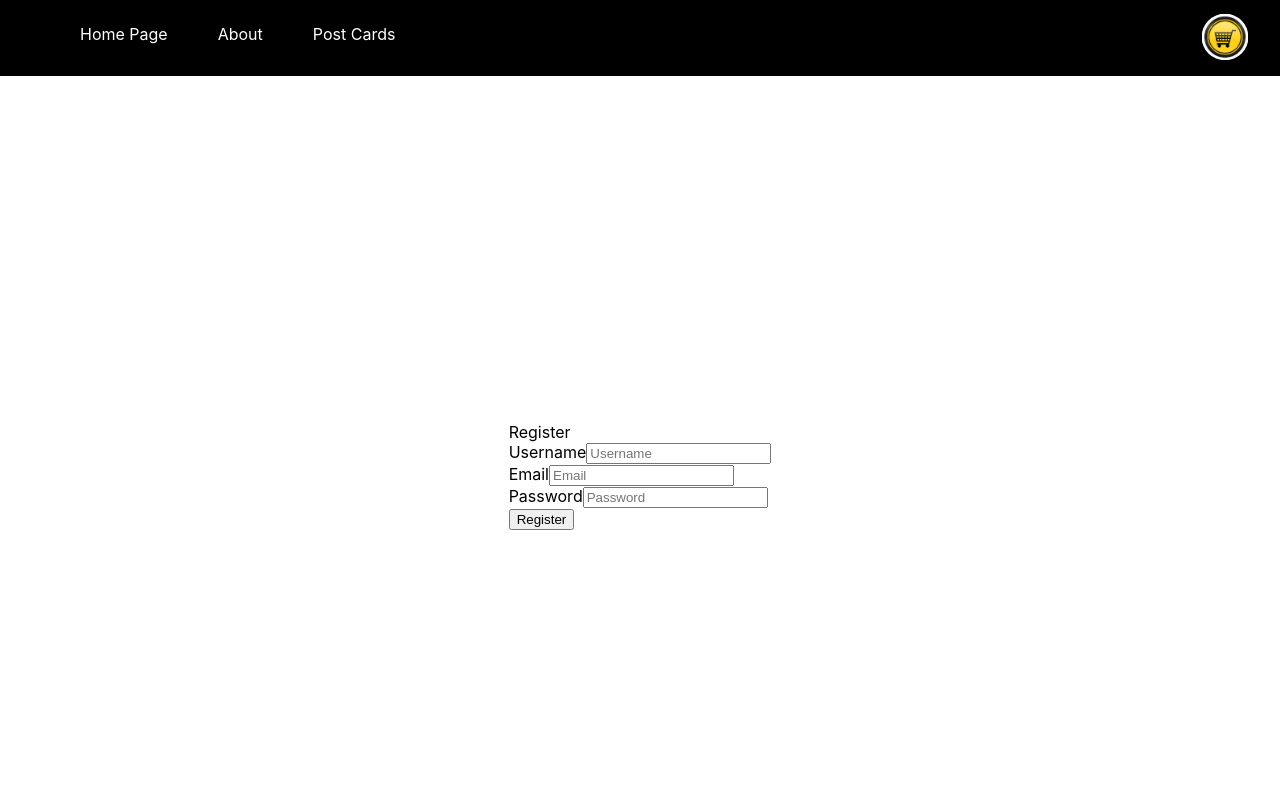
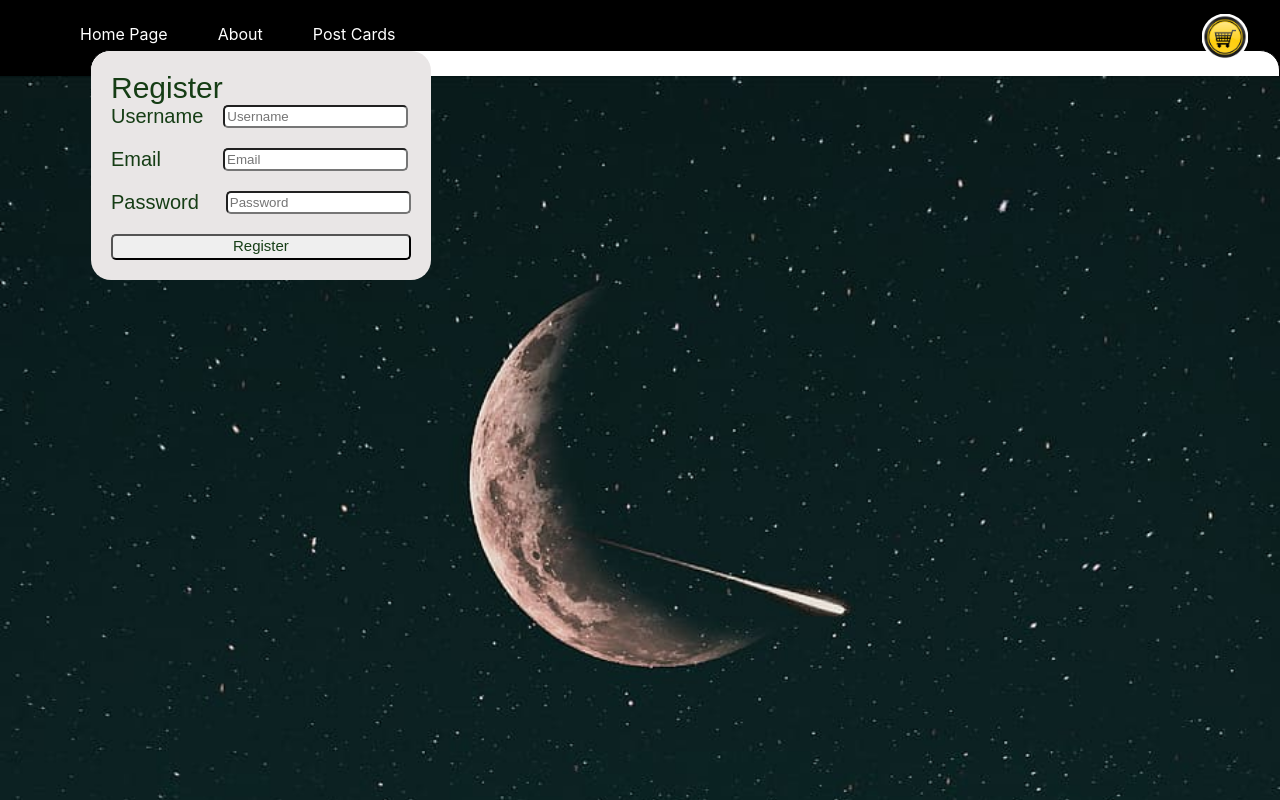
Before and after one commit to ValaA88/final-project-postit, a Next.js app: page / in a window 1280 px wide. Shown: the top 800 px of the page. Built offline with nearby package versions, Linux system fonts and the light colour scheme.

Commit message:
Making home page and registration form

```diff
--- a/pages/index.js
+++ b/pages/index.js
@@ -1,12 +1,19 @@
 import Head from 'next/head';
 import Image from 'next/image';
 import Header from '../components/Header/Header';
-import styles from '../styles/Home.module.css';
+import styles from './index.module.css';
 
 export default function Home() {
   return (
     <div>
+      <div className={styles.homePage}>
         <Header />
+        <div>
+          <img
+            className={styles.backgroundImage}
+            alt="girlSwing"
+            src="../../girl_swing.jpeg"
+          ></img>
           <div className={styles.container}>
             <div className={styles.innerContainer}>
               <div className={styles.header}>Register</div>
@@ -22,7 +29,9 @@ export default function Home() {
                 </div>
 
                 <div className={styles.inputGroup}>
-              <label type="email">Email</label>
+                  <label className={styles.emailText} type="email">
+                    Email
+                  </label>
                   <input
                     type="text"
                     name="email"
@@ -32,7 +41,9 @@ export default function Home() {
                 </div>
 
                 <div className={styles.inputGroup}>
-              <label type="password">Password</label>
+                  <label className={styles.passwordText} type="password">
+                    Password
+                  </label>
                   <input
                     type="password"
                     name="password"
@@ -48,5 +59,7 @@ export default function Home() {
             </div>
           </div>
         </div>
+      </div>
+    </div>
   );
 }
--- a/pages/index.module.css
+++ b/pages/index.module.css
@@ -1,28 +1,81 @@
+.homePage {
+  background-color: khaki;
+}
+
+.backgroundImage {
+  width: 100%;
+}
+
 .container {
   display: flex;
   border-style: solid;
-  border-width: 5px;
+  border-width: 1px;
   border-color: black;
+
   border-radius: 20px;
-  padding: 50px 50px 50px;
+  background-color: white;
+  margin-top: -1950px;
+  margin-left: 90px;
 }
 
 .innerContainer {
+  background-color: white;
+  padding: 20px 20px 20px 20px;
+  border-radius: 20px;
+  background-color: rgb(233, 230, 230);
 }
 
 .header {
   font-family: fantasy;
   font-size: 30px;
+  color: #043004ec;
 }
 
 .box {
+  display: grid;
+  gap: 20px;
+  color: #043004ec;
 }
 
 .inputGroup {
+  font-family: fantasy;
+  display: flex;
+  font-size: 20px;
+  gap: 20px;
+  color: #043004ec;
 }
 
 .loginInput {
+  display: grid;
+  border-radius: 5px;
+  color: #043004ec;
 }
 
 .loginBtn {
+  font-family: fantasy;
+  font-size: 15px;
+  border-radius: 5px;
+  padding-bottom: 4px;
+  color: #043004ec;
 }
+.loginBtn:hover {
+  transform: translate3d();
+}
+.emailText {
+  margin-right: 42px;
+}
+
+.passwordText {
+  margin-right: 7px;
+}
+
+.footer {
+  background-color: rgb(59, 58, 58);
+
+  text-align: center;
+  padding-top: 50px;
+  padding-bottom: 40px;
+  font-family: sans-serif;
+  font-size: 15px;
+  color: #043004ec;
+}
```
Also changed, not shown: migrations/00002-INSERT-IMAGES.js (+49 -1 lines), pages/postCards/postcardpages/birthday.js (+12 -10 lines), pages/postCards/postcards.module.css (+0 -11 lines), public/girl_swing.jpeg (added). Lines whose indentation alone changed are shown as unchanged.
